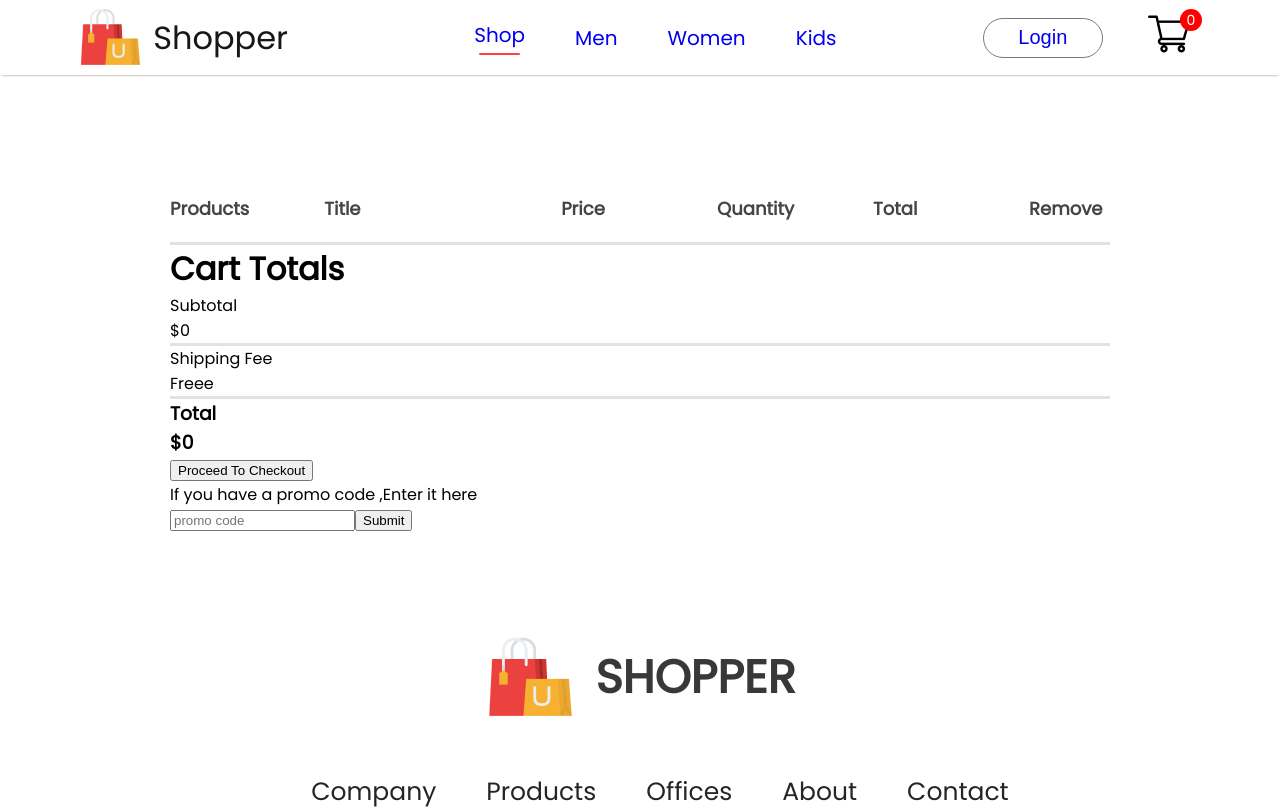
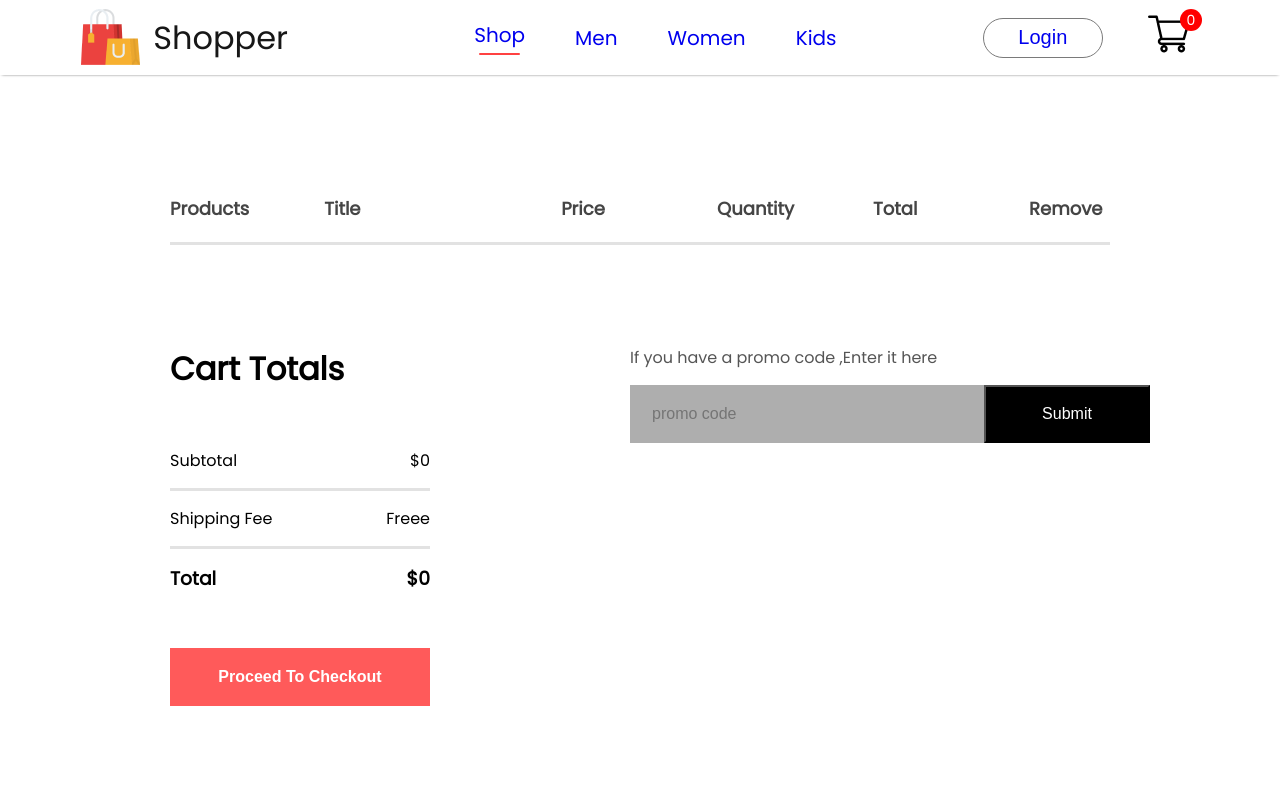
Before and after one commit to bibek190/react-after-break, a React (Create React App) app: page /cart in a window 1280 px wide. Shown: the top 809 px of the page. Built offline with nearby package versions, Linux system fonts and the light colour scheme.

Commit message:
cart functionality complete

```diff
--- a/src/Components/CartItems/CartItems.css
+++ b/src/Components/CartItems/CartItems.css
@@ -35,3 +35,62 @@
   border: 2px solid #ebebeb;
   background: white;
 }
+.cartitems-down {
+  display: flex;
+  margin: 100px 0;
+}
+.cartitems-total {
+  flex: 1;
+  display: flex;
+  flex-direction: column;
+  margin-right: 200px;
+  gap: 40px;
+}
+.cartitems-total-item {
+  display: flex;
+  justify-content: space-between;
+  padding: 15px 0;
+}
+.cartitems-total button {
+  width: 260px;
+  height: 58px;
+  outline: none;
+  border: none;
+  background: #ff5a5a;
+  color: #fff;
+  font-size: 16px;
+  font-weight: 600;
+  cursor: pointer;
+}
+.cartitems-promocode {
+  flex: 1;
+  font-size: 16px;
+  font-weight: 500;
+}
+.cartitems-promocode p {
+  color: #555;
+}
+
+.cartitems-promobox {
+  width: 500px;
+  margin-top: 15px;
+  padding-left: 20px;
+  height: 58px;
+  background: #aeaeae;
+}
+.cartitems-promobox input {
+  border: none;
+  outline: none;
+  background: transparent;
+  font-size: 16px;
+  width: 330px;
+  height: 50px;
+}
+.cartitems-promobox button {
+  width: 166px;
+  height: 58px;
+  background: black;
+  color: #fff;
+  cursor: pointer;
+  font-size: 16px;
+}
--- a/src/Components/CartItems/CartItems.jsx
+++ b/src/Components/CartItems/CartItems.jsx
@@ -4,7 +4,8 @@ import { ShopContext } from "../../Context/ShopContext";
 import remove_icon from "../Assets/cart_cross_icon.png";
 
 const CartItems = () => {
-  const { all_product, cartItems, removeFromCart } = useContext(ShopContext);
+  const { all_product, cartItems, removeFromCart, getTotalCartAmount } =
+    useContext(ShopContext);
 
   return (
     <div className="cartitems">
@@ -50,7 +51,7 @@ const CartItems = () => {
           <div>
             <div className="cartitems-total-item">
               <p>Subtotal</p>
-              <p>${0}</p>
+              <p>${getTotalCartAmount()}</p>
             </div>
             <hr />
             <div className="cartitems-total-item">
@@ -60,7 +61,7 @@ const CartItems = () => {
             <hr />
             <div className="cartitems-total-item">
               <h3>Total</h3>
-              <h3>${0}</h3>
+              <h3>${getTotalCartAmount()}</h3>
             </div>
           </div>
           <button>Proceed To Checkout</button>
--- a/src/Components/Navbar/Navbar.jsx
+++ b/src/Components/Navbar/Navbar.jsx
@@ -1,10 +1,12 @@
-import React, { useState } from "react";
+import React, { useContext, useState } from "react";
 import "./Navbar.css";
 import logo from "../Assets/logo.png";
 import cart_icon from "../Assets/cart_icon.png";
 import { Link } from "react-router-dom";
+import { ShopContext } from "../../Context/ShopContext";
 const Navbar = () => {
   const [menu, setMenu] = useState("shop");
+  const { getTotalCartItems } = useContext(ShopContext);
 
   return (
     <div className="navbar">
@@ -63,7 +65,7 @@ const Navbar = () => {
         <Link to="/cart">
           <img src={cart_icon} alt="" />
         </Link>
-        <div className="nav-cart-count">0</div>
+        <div className="nav-cart-count">{getTotalCartItems()}</div>
       </div>
     </div>
   );
--- a/src/Context/ShopContext.jsx
+++ b/src/Context/ShopContext.jsx
@@ -1,5 +1,6 @@
 import React, { createContext, useState } from "react";
 import all_product from "../Components/Assets/all_product";
+import CartItems from "../Components/CartItems/CartItems";
 
 export const ShopContext = createContext(null);
 
@@ -16,14 +17,43 @@ const ShopContextProvider = (props) => {
 
   const addToCart = (itemId) => {
     setCartItems((prev) => ({ ...prev, [itemId]: prev[itemId] + 1 }));
-    console.log(cartItems);
   };
   const removeFromCart = (itemId) => {
     setCartItems((prev) => ({ ...prev, [itemId]: prev[itemId] - 1 }));
-    console.log(cartItems);
   };
 
-  const contextValue = { all_product, cartItems, addToCart, removeFromCart };
+  const getTotalCartAmount = () => {
+    let totalAmount = 0;
+
+    for (const item in cartItems) {
+      if (cartItems[item] > 0) {
+        let itemInfo = all_product.find((product) => {
+          return product.id === Number(item);
+        });
+        totalAmount += itemInfo.new_price * cartItems[item];
+      }
+      return totalAmount;
+    }
+  };
+
+  const getTotalCartItems = () => {
+    let totalItem = 0;
+    for (const item in cartItems) {
+      if (cartItems[item] > 0) {
+        totalItem += cartItems[item];
+      }
+    }
+    return totalItem;
+  };
+
+  const contextValue = {
+    all_product,
+    cartItems,
+    addToCart,
+    removeFromCart,
+    getTotalCartAmount,
+    getTotalCartItems,
+  };
 
   return (
     <ShopContext.Provider value={contextValue}>
```
